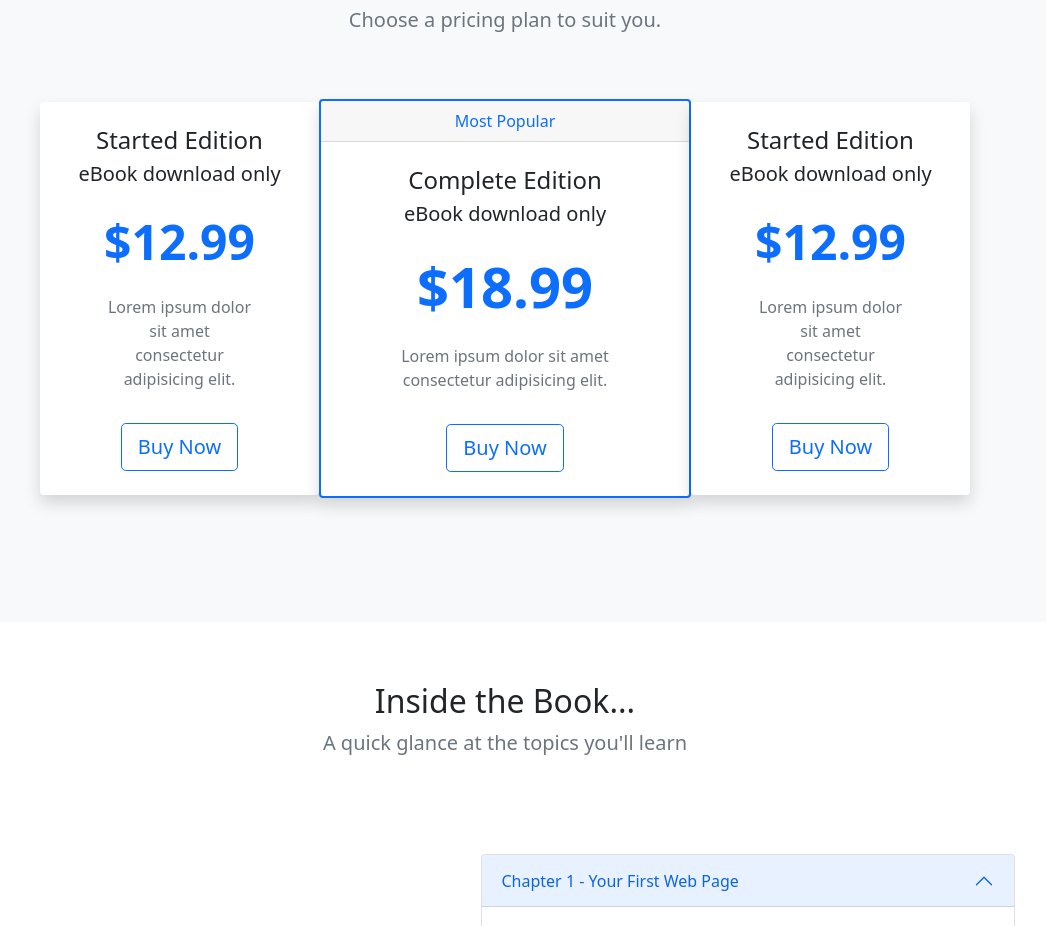
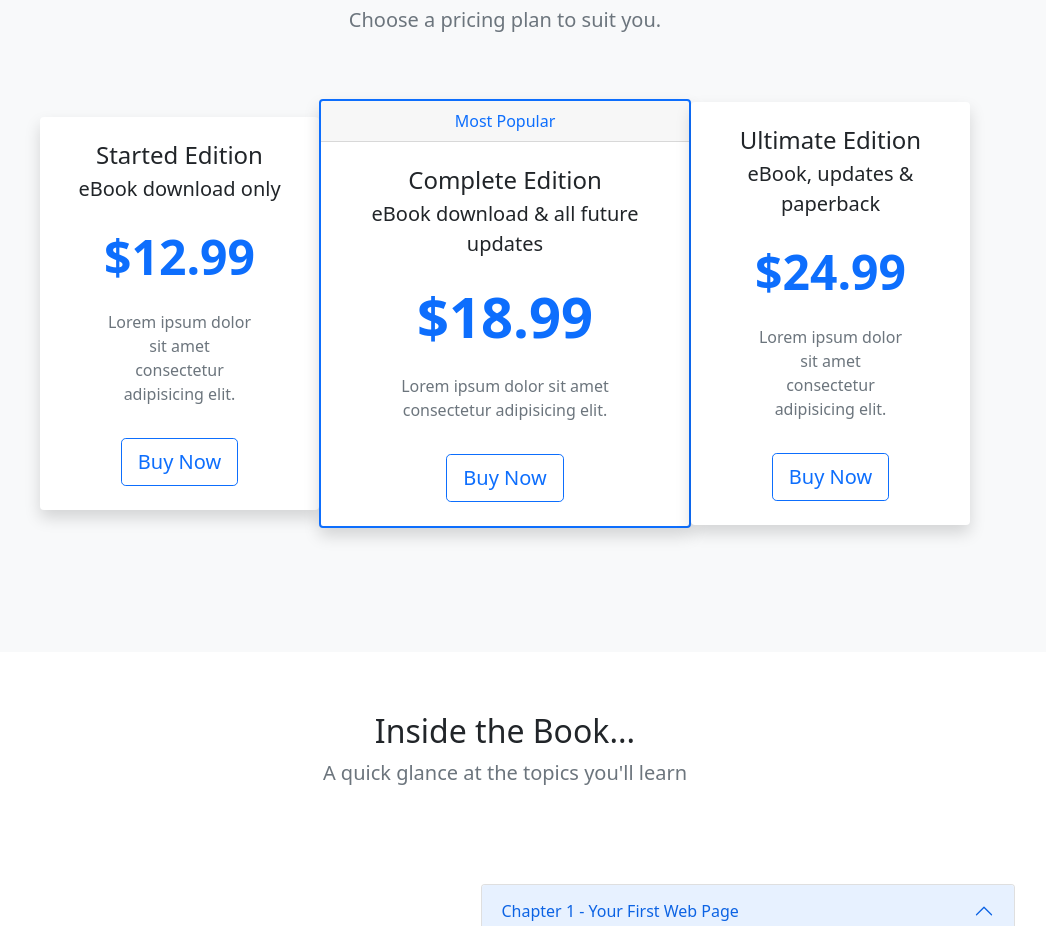
Before and after one commit to d-zucho/ebook-bootstrap-practice, a plain HTML site: page index.html in a window 1280 px wide. Shown: the part 828-1754 px from the top of the page, without its empty margins (135-1181 px from the left). Drawn offline with nearby package versions, Linux system fonts and the light colour scheme.

Commit message:
fix pricing cards

```diff
--- a/index.html
+++ b/index.html
@@ -142,7 +142,9 @@
               </div>
               <div class="card-body text-center py-4">
                 <h4 class="card-title">Complete Edition</h4>
-                <p class="lead card-subtitle">eBook download only</p>
+                <p class="lead card-subtitle">
+                  eBook download & all future updates
+                </p>
                 <p class="display-4 my-4 text-primary fw-bold">$18.99</p>
                 <p class="card-text mx-5 text-muted d-none d-md-block">
                   Lorem ipsum dolor sit amet consectetur adipisicing elit.
@@ -157,9 +159,9 @@
           <div class="col-8 col-lg-4 col-xl-3">
             <div class="card shadow border-0">
               <div class="card-body text-center py-4">
-                <h4 class="card-title">Started Edition</h4>
-                <p class="lead card-subtitle">eBook download only</p>
-                <p class="display-5 my-4 text-primary fw-bold">$12.99</p>
+                <h4 class="card-title">Ultimate Edition</h4>
+                <p class="lead card-subtitle">eBook, updates & paperback</p>
+                <p class="display-5 my-4 text-primary fw-bold">$24.99</p>
                 <p class="card-text mx-5 text-muted d-none d-md-block">
                   Lorem ipsum dolor sit amet consectetur adipisicing elit.
                 </p>
```
